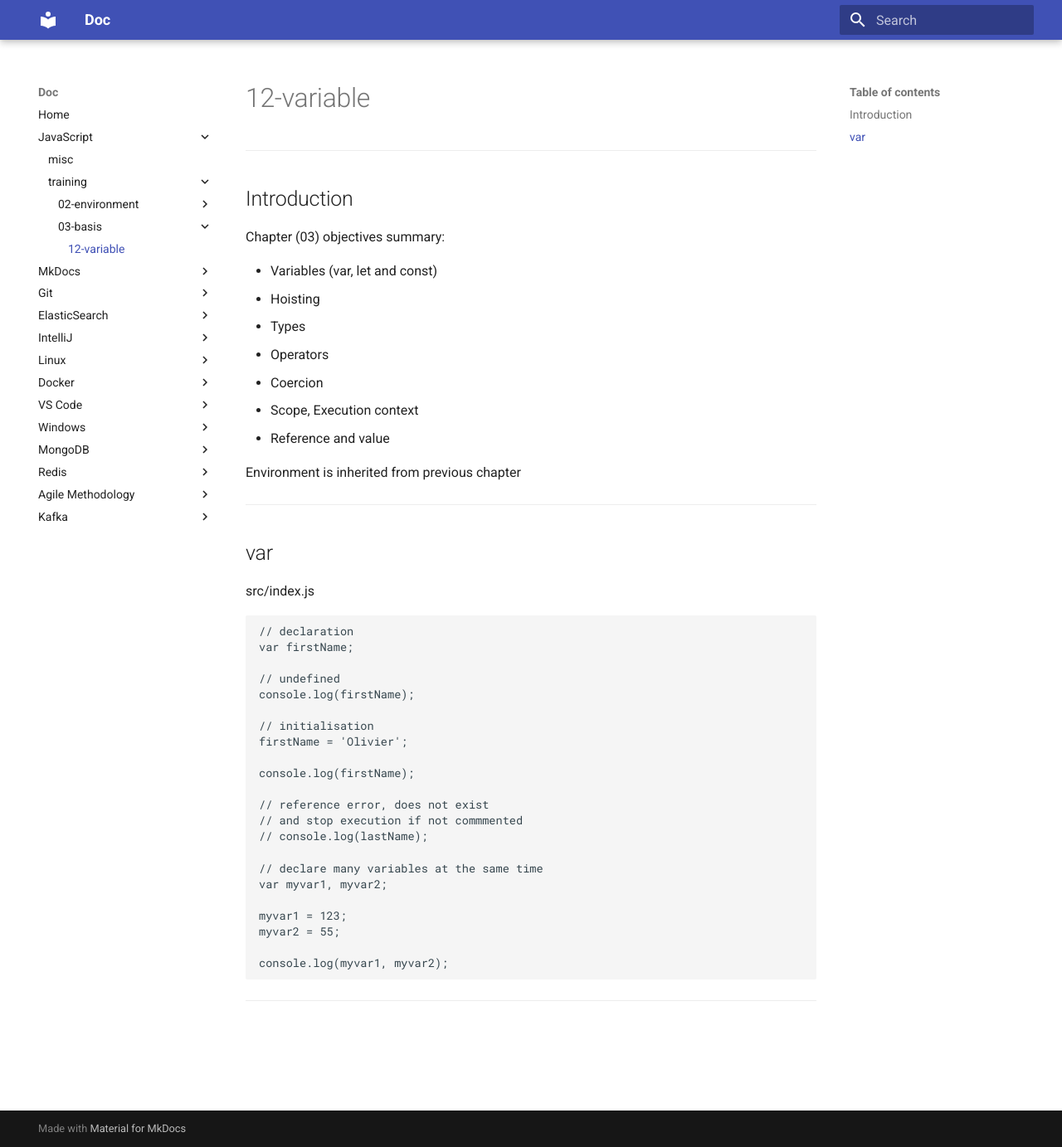
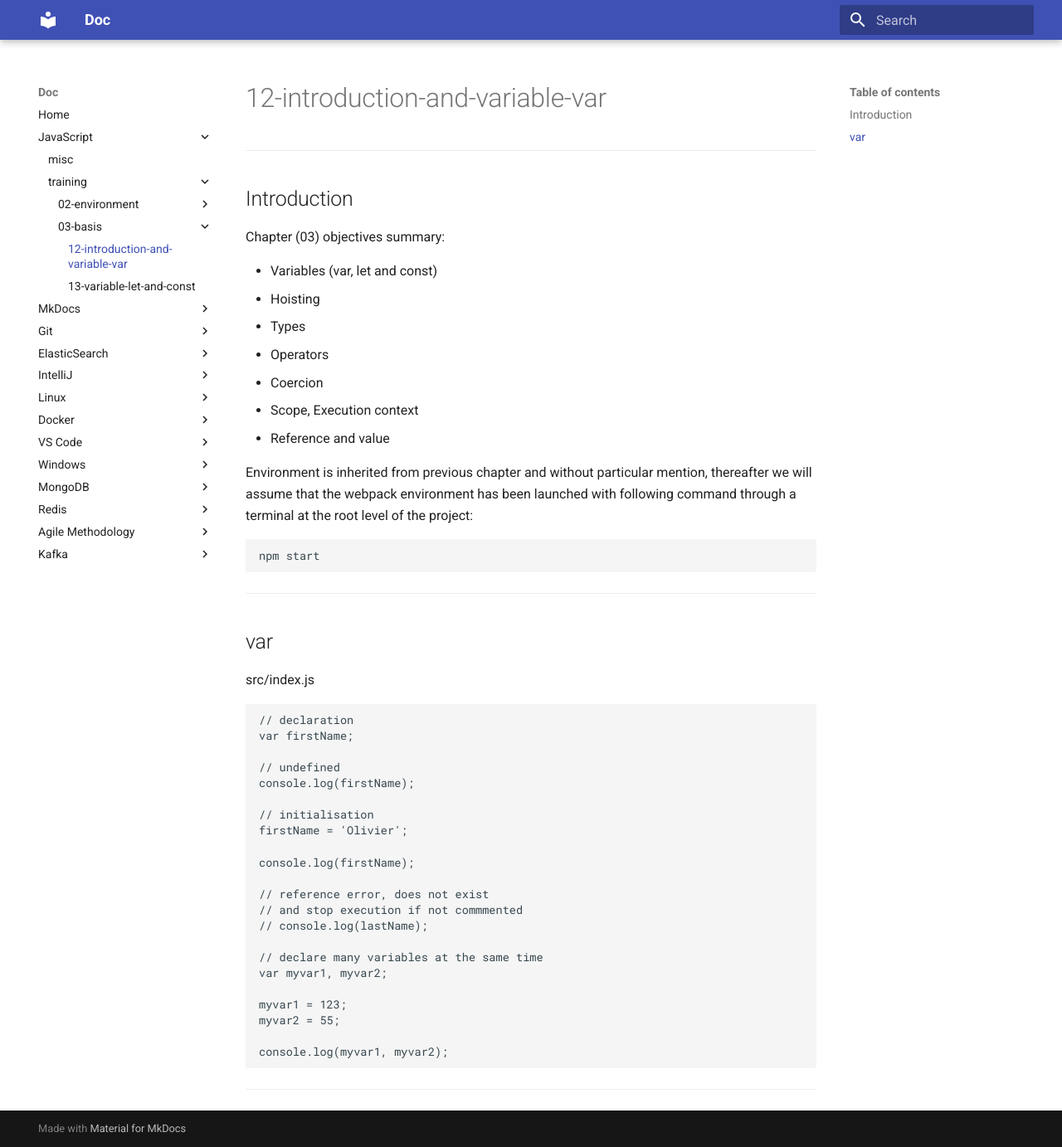
Before and after one commit to oldu73/doc, an MkDocs documentation site: the page built from docs/javascript/training/03-basis/12-introduction-and-variable-var.md, in a window 1280 px wide and 1383 px high. Shown: the whole window at 83% size. Built offline with MkDocs 1.6.1 and Material for MkDocs 9.7.7, drawn with Linux system fonts in a browser that asks for light colours.

Commit message:
js variable let and const

````diff
--- a/docs/javascript/training/03-basis/12-variable.md
+++ b/docs/javascript/training/03-basis/12-introduction-and-variable-var.md
@@ -1,4 +1,4 @@
-# 12-variable
+# 12-introduction-and-variable-var
 
 ***
 
@@ -14,7 +14,11 @@ Chapter (03) objectives summary:
 - Scope, Execution context
 - Reference and value
 
-Environment is inherited from previous chapter
+Environment is inherited from previous chapter and without particular mention, thereafter we will assume that the webpack environment has been launched with following command through a terminal at the root level of the project:
+
+```console
+npm start
+```
 
 ***
 
--- a/mkdocs.yml
+++ b/mkdocs.yml
@@ -15,7 +15,8 @@ nav:
                 - '10-webpack': 'javascript/training/02-environment/10-webpack.md'
                 - '11-console': 'javascript/training/02-environment/11-console.md'
             - 03-basis:
-                - '12-variable': 'javascript/training/03-basis/12-variable.md'
+                - '12-introduction-and-variable-var': 'javascript/training/03-basis/12-introduction-and-variable-var.md'
+                - '13-variable-let-and-const': 'javascript/training/03-basis/13-variable-let-and-const.md'
     - MkDocs:
         - 'MkDocs - Misc': 'mkdocs/mkdocs.md'
     - Git:
````
Also changed, not shown: docs/javascript/training/03-basis/13-variable-let-and-const.md (added, +87 -0 lines).
